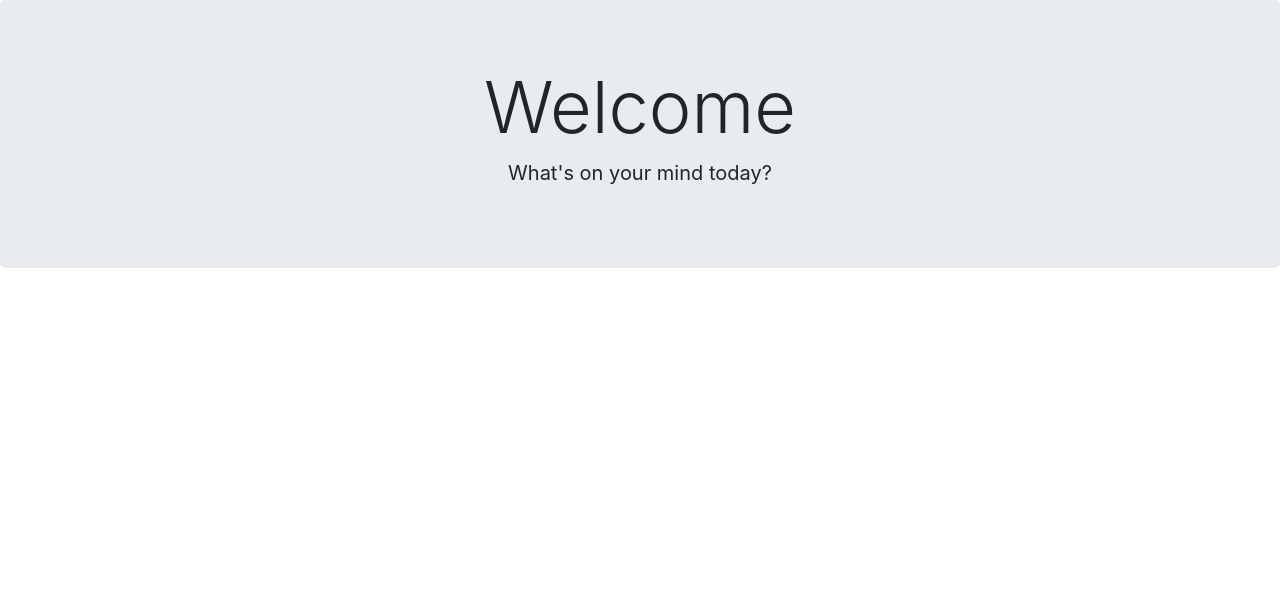
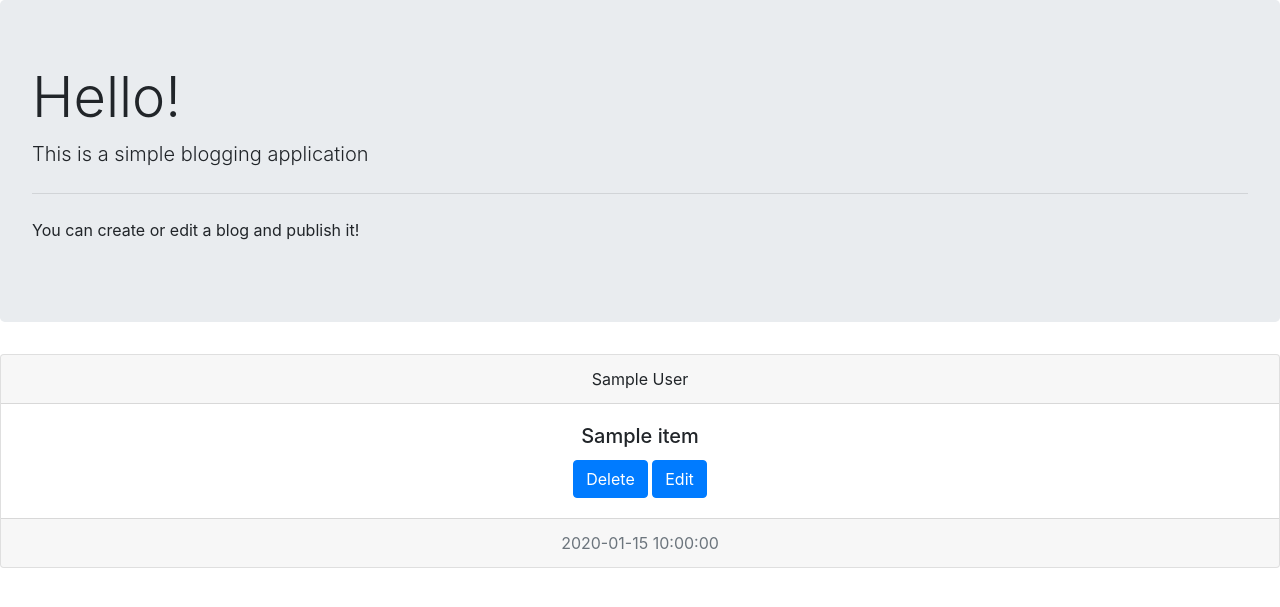
Before and after one commit to MoyankGiri/AlwaysObservableWebApp, a Flask app: template app/templates/homepage.html in a window 1280 px wide. Shown: the part 56-663 px from the top of the page. Run offline with Flask 2, Linux system fonts and the light colour scheme; the template is opened without the code that fills it: most values are stand-ins (such as "Sample title", 1, 10 or a date in 2020); some libraries are stand-ins or nearby versions.

Commit message:
added author pages retrieval,UI enhancements

```diff
--- a/app/api_gateway.py
+++ b/app/api_gateway.py
@@ -130,17 +130,22 @@ class apiClient:
         except Exception as e:
             print("[ERROR]:",e)
 
+    def read_home(self,userID):
+        all_posts = None
+        try:
+            all_posts = self.post_stub.authorPosts(post_pb2.userIdentification(userID=userID))
+            return all_posts.posts
+        except Exception as e:
+            print("[ERROR]",e)
+        return all_posts
+
 #*********GRPC Client Code ENDS*******************************
 
 apic = apiClient()
 
 @app.route("/",methods=['GET'])
-def homePage():
+def landing():
     return render_template('login.html')
-
-@app.route("/home",methods=['GET'])
-def userHome():
-    return render_template('homepage.html')
 
 @app.route("/createAccount",methods=['POST','GET'])
 def createAccount():
@@ -215,6 +220,20 @@ def readBlogs():
     else:
         return render_template("homepage.html")
 
+@app.route("/home",methods=['GET'])
+def homepage():
+    #find out the logged in user
+    authRes = apic.authorize_user(request.cookies.get("token"))
+    if authRes.success:
+        print("User authorized!")
+        if request.method=='GET':
+            all_posts = apic.read_home(authRes.userID)
+            print("Posts retrieved:",all_posts)
+            if all_posts:
+                return render_template("homepage.html",items=list(all_posts))
+            else:
+                return render_template("failed.html")
+
 @app.route("/deleteBlog",methods=['GET'])
 def deleteBlog():
     #check if the blog actually belongs to him
--- a/app/templates/homepage.html
+++ b/app/templates/homepage.html
@@ -18,10 +18,42 @@
   </nav>
 
   <div class="jumbotron">
-    <blockquote class="blockquote text-center">
-        <h1 class="display-3">Welcome</h1>
-        <p class="mb-0">What's on your mind today?</p>
-    </blockquote>
-</div>
-  </body>
+    <h1 class="display-4">Hello!</h1>
+    <p class="lead">This is a simple blogging application</p>
+    <hr class="my-4">
+    <p>You can create or edit a blog and publish it!</p>
+  </div>
+
+  {%for item in items%}
+      <div class="card text-center">
+        <div class="card-header">
+          {{item.author}}
+        </div>
+        <div class="card-body">
+          <h5 class="card-title">{{item.title}}</h5>
+          <a href="#" id="del" class="btn btn-primary">Delete</a>
+          <a href="#" id="edit" class="btn btn-primary">Edit</a>
+        </div>
+        <div class="card-footer text-muted">
+          {{item.creationDate}}
+        </div>
+      </div>
+      {%endfor%}
+
+</body>
+<script>
+  $("#del").click(function(event){
+        alert(event.target.parentElement.id);
+        //bid->blog id
+        var bid = event.target.parentElement.id;
+        window.location = "{{url_for('deleteBlog')}}"+`?blogid=${bid}`;
+    })
+
+  $("#edit").click(function(event){
+      var blogid = event.target.parentElement.id;
+      alert(blogid)
+      window.location = "{{url_for('readOne')}}"+`?blogid=${blogid}`;
+  })
+</script>
+
 </html>
--- a/app/templates/login.html
+++ b/app/templates/login.html
@@ -1,6 +1,7 @@
 <link rel="stylesheet" href="https://stackpath.bootstrapcdn.com/bootstrap/4.1.3/css/bootstrap.min.css">
 <link rel="stylesheet" href="https://maxcdn.bootstrapcdn.com/font-awesome/4.7.0/css/font-awesome.min.css">
 
+<body>
   <form action="/login" method="post">
     <div class="form-group row">
       <label for="username" class="col-4 col-form-label">Username</label>
@@ -20,3 +21,4 @@
       </div>
     </div>
   </form>
+</body>
--- a/instr.txt
+++ b/instr.txt
@@ -21,3 +21,4 @@ then run the api gateway
 
 todo:
 display delete,edit button only to posts by the user
+logout
```
Also changed, not shown: app/templates/display_blog.html (+0 -8 lines), microservices/post_svc/src/post_server.py (+17 -0 lines), 1 other file. Lines whose indentation alone changed are shown as unchanged.
